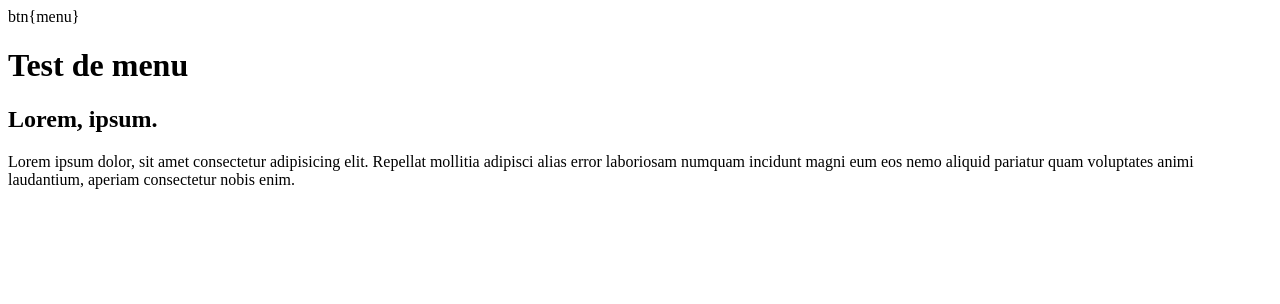
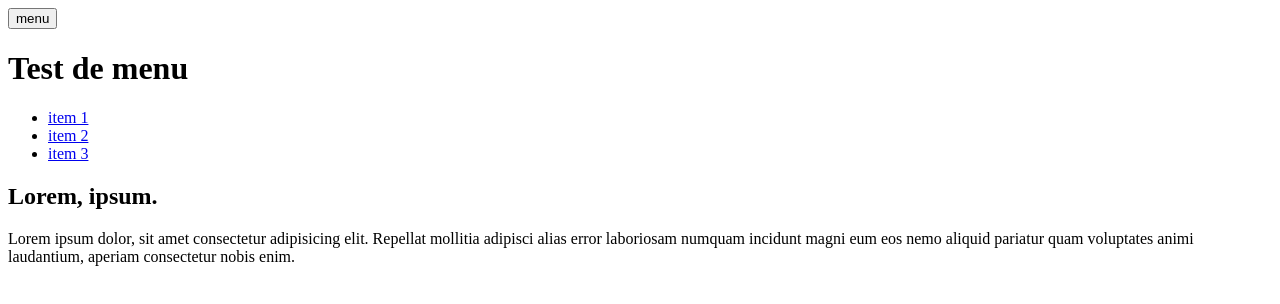
Before and after one commit to MMI-SAE-105/2022-r113-tp2-menu-alpinejs-Yannis-Borel, a website: page index.html in a window 1280 px wide. Drawn offline with Linux system fonts and the light colour scheme.

Commit message:
Commit 2

```diff
--- a/index.html
+++ b/index.html
@@ -10,8 +10,15 @@
     <!-- https://emmet.io/ -->
     <!-- header>h1{Test de menu} -->
     <header>
-      btn{menu}
+      <button aria-controls="mainNav">menu</button>
       <h1>Test de menu</h1>
+      <nav id="mainNav">
+        <ul>
+          <li><a href="#">item 1</a></li>
+          <li><a href="#">item 2</a></li>
+          <li><a href="#">item 3</a></li>
+        </ul>
+      </nav>
     </header>
     <!-- h2>lorem2^p>lorem -->
     <h2>Lorem, ipsum.</h2>
```
